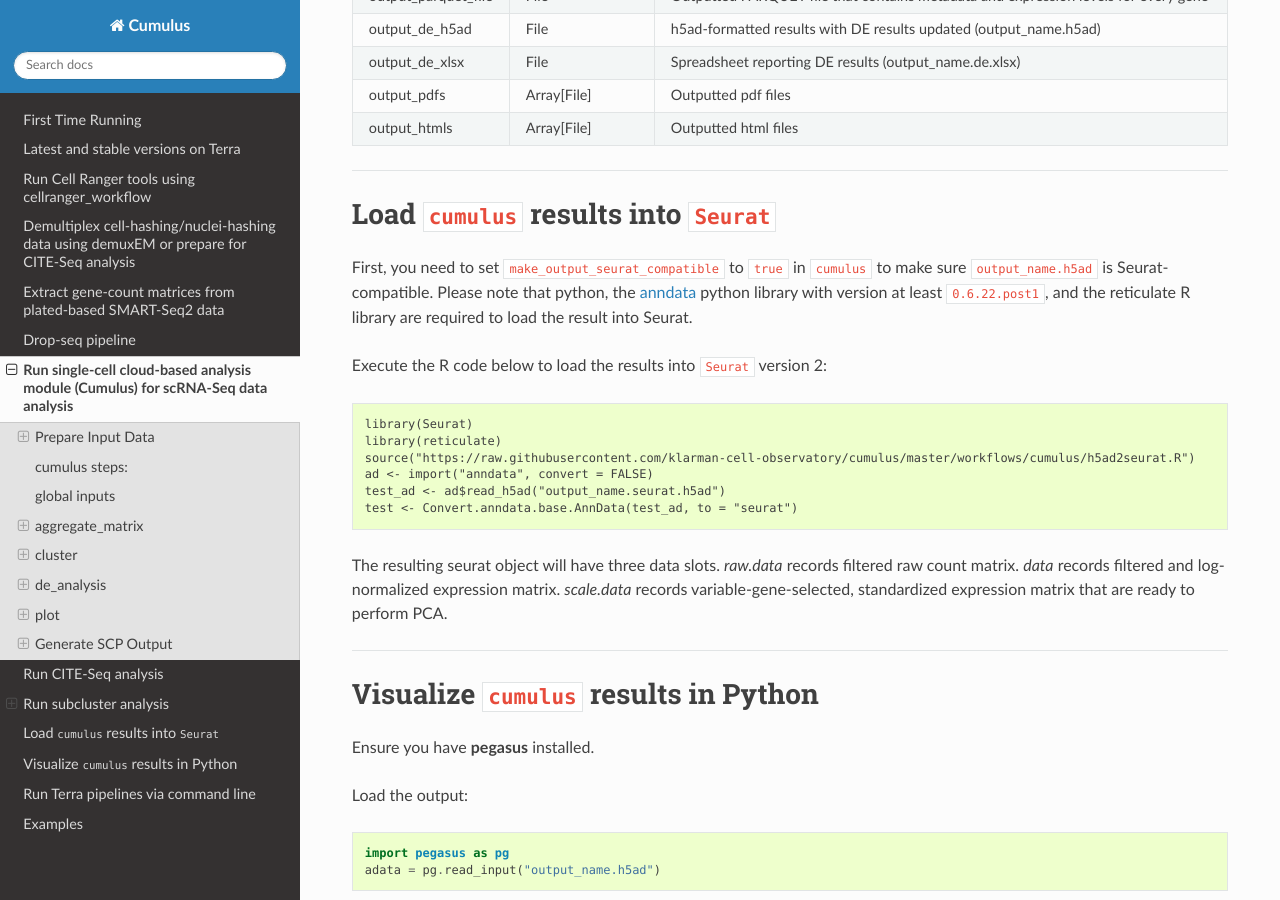
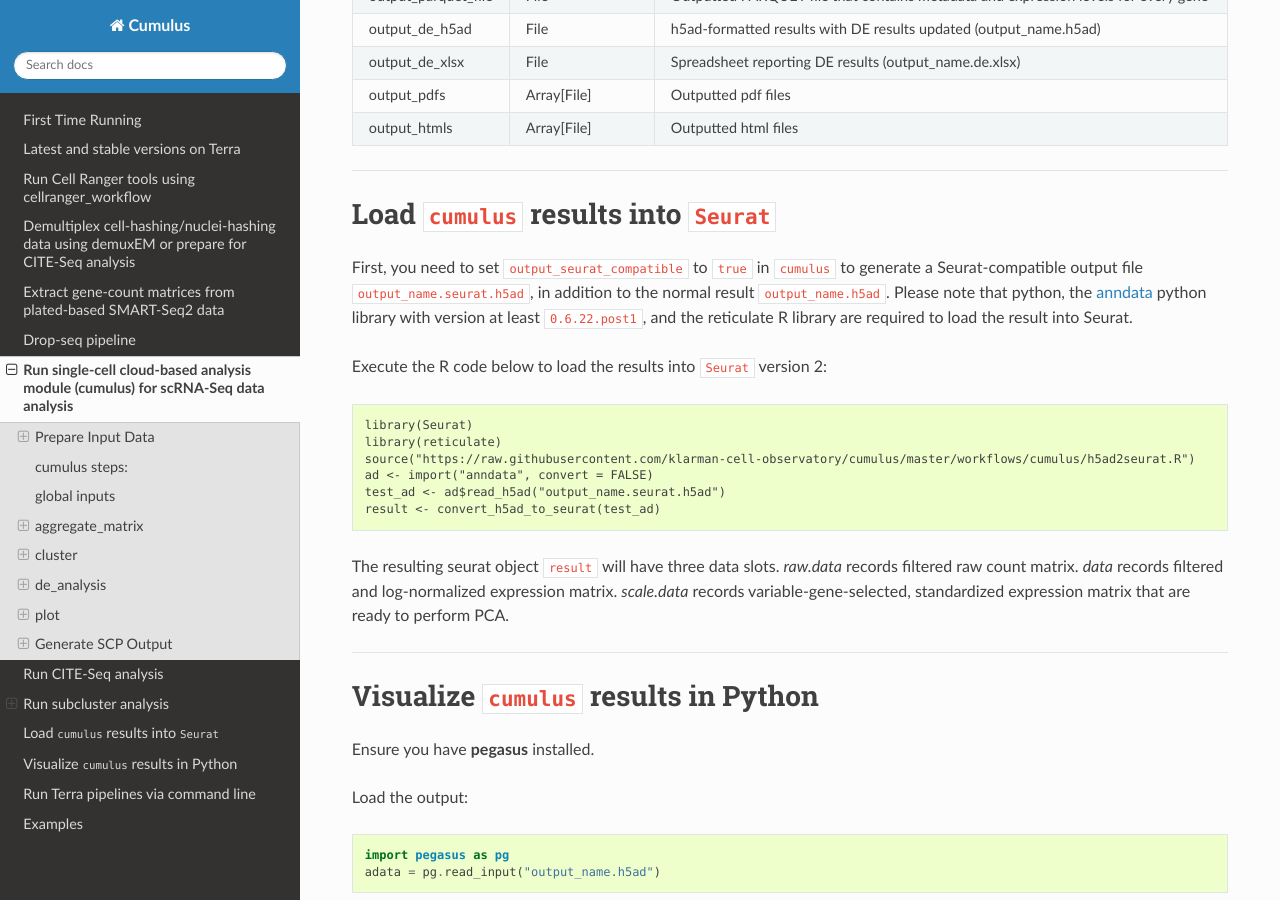
Before and after one commit to lilab-bcb/cumulus, a Sphinx documentation site: the page built from docs/cumulus.rst, in a window 1280 px wide and 900 px high, scrolled down 16047 px. Built offline with Sphinx 7.4.7 and the Read the Docs theme 2.0.0, drawn with Linux system fonts in a browser that asks for light colours; some of the changed text lies outside the part shown.

Commit message:
update documentation for h5ad2seurat

```diff
--- a/docs/cumulus.rst
+++ b/docs/cumulus.rst
@@ -1,4 +1,4 @@
-Run single-cell cloud-based analysis module (Cumulus) for scRNA-Seq data analysis
+Run single-cell cloud-based analysis module (cumulus) for scRNA-Seq data analysis
 ---------------------------------------------------------------------------------
 
 Prepare Input Data
@@ -7,7 +7,7 @@ Prepare Input Data
 Case 1: Sample Sheet
 ++++++++++++++++++++
 
-Follow the steps below to run **Cumulus** on Terra_.
+Follow the steps below to run **cumulus** on Terra_.
 
 #. Create a sample sheet, **count_matrix.csv**, which describes the metadata for each 10x channel. The sample sheet should at least contain 2 columns --- *Sample* and *Location*. *Sample* refers to sample names and *Location* refers to the location of the channel-specific count matrix in either 10x format (e.g. ``gs://fc-e0000000-0000-0000-0000-000000000000/my_dir/sample_1/filtered_gene_bc_matrices_h5.h5`` for v2 chemistry, ``gs://fc-e0000000-0000-0000-0000-000000000000/my_dir/sample_1/filtered_feature_bc_matrices.h5``) for v3 chemistry or dropseq format (e.g. ``gs://fc-e0000000-0000-0000-0000-000000000000/my_dir/sample_2/sample_2.umi.dge.txt.gz``). You are free to add any other columns and these columns will be used in selecting channels for futher analysis. In the example below, we have *Source*, which refers to the tissue of origin, *Platform*, which refers to the sequencing platform, *Donor*, which refers to the donor ID, and *Reference*, which refers to the reference genome.
 
@@ -956,7 +956,7 @@ cumulus_subcluster's outputs
 Load ``cumulus`` results into ``Seurat``
 -----------------------------------------
 
-First, you need to set ``make_output_seurat_compatible`` to ``true`` in ``cumulus`` to make sure ``output_name.h5ad`` is Seurat-compatible.
+First, you need to set ``output_seurat_compatible`` to ``true`` in ``cumulus`` to generate a Seurat-compatible output file ``output_name.seurat.h5ad``, in addition to the normal result ``output_name.h5ad``.
 Please note that python, the `anndata`_ python library with version at least ``0.6.22.post1``, and the reticulate R library are required to load the result into Seurat.
 
 Execute the R code below to load the results into ``Seurat`` version 2::
@@ -966,9 +966,9 @@ Execute the R code below to load the results into ``Seurat`` version 2::
 	source("https://raw.githubusercontent.com/klarman-cell-observatory/cumulus/master/workflows/cumulus/h5ad2seurat.R")
 	ad <- import("anndata", convert = FALSE)
 	test_ad <- ad$read_h5ad("output_name.seurat.h5ad")
-	test <- Convert.anndata.base.AnnData(test_ad, to = "seurat")
+	result <- convert_h5ad_to_seurat(test_ad)
 
-The resulting seurat object will have three data slots. *raw.data* records filtered raw count matrix. *data* records filtered and log-normalized expression matrix. *scale.data* records variable-gene-selected, standardized expression matrix that are ready to perform PCA.
+The resulting seurat object ``result`` will have three data slots. *raw.data* records filtered raw count matrix. *data* records filtered and log-normalized expression matrix. *scale.data* records variable-gene-selected, standardized expression matrix that are ready to perform PCA.
 
 ---------------------------------
 
```
